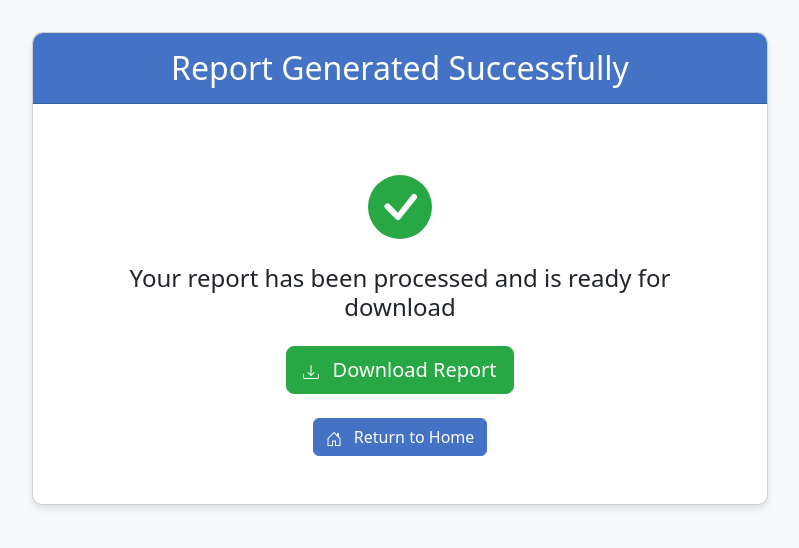
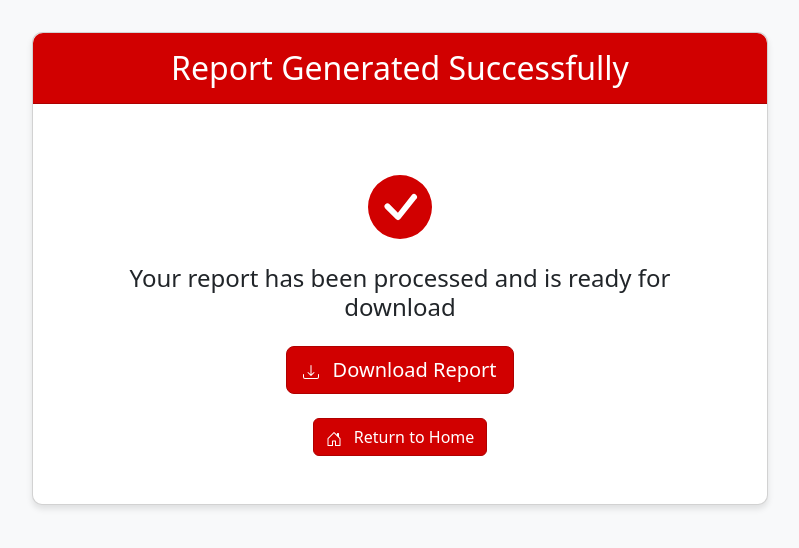
Before and after one commit to lgizzle/cheers-business-tools, a Flask app: template templates/success.html in a window 1280 px wide. Shown: the top 548 px of the page, without its empty margins (240-1039 px from the left). Run offline with Flask 2, Linux system fonts and the light colour scheme; the template is opened without the code that fills it, so the values that code supplies are empty.

Commit message:
UI improvements: Fix Deal Split Calculator description and standardize success page colors

```diff
--- a/app.py
+++ b/app.py
@@ -574,13 +574,6 @@ def get_multi_product_scenario(scenario_name):
             "error": str(e)
         })
 
-# Route to delete a saved multi-product scenario
-@app.route('/api/delete-multi-product-scenario/<scenario_name>', methods=['DELETE'])
-def delete_multi_product_scenario(scenario_name):
-    calculator = MultiProductBuyingCalculator()
-    success = calculator.delete_scenario(scenario_name)
-    return jsonify({"success": success})
-
 # Margin/Markup Calculator routes
 @app.route('/margin-calculator')
 def margin_calculator_page():
--- a/templates/index.html
+++ b/templates/index.html
@@ -102,10 +102,10 @@
                         <h2 class="text-center mb-0">Deal Split Calculator</h2>
                     </div>
                     <div class="card-body d-flex flex-column">
-                        <h4 class="mb-4">Calculate Deal Splits Between Stores</h4>
+                        <h4 class="mb-4">Allocate Products Within Large Deals</h4>
                         <p class="mb-4">
-                            This tool helps you calculate optimal distribution of product deals across multiple store locations.
-                            Define your deal parameters and store volumes to split cases efficiently.
+                            This tool helps you allocate product quantities across multiple varieties within a single large deal.
+                            Uses proportional distribution based on annual sales performance. A simpler alternative to the multi-product calculator when you just need basic allocation without ROI analysis.
                         </p>
                         <div class="mt-auto">
                             <a href="{{ url_for('deal_calculator_page') }}" class="btn btn-primary btn-lg">Open Deal Calculator</a>
--- a/templates/success.html
+++ b/templates/success.html
@@ -17,14 +17,14 @@
             background-color: white;
         }
         .card-header {
-            background-color: #4472c4;
+            background-color: #D10000;
             color: white;
             border-radius: 10px 10px 0 0 !important;
             padding: 1rem;
         }
         .success-icon {
             font-size: 4rem;
-            color: #28a745;
+            color: #D10000;
             margin-bottom: 1rem;
         }
         .success-container {
@@ -32,20 +32,20 @@
             text-align: center;
         }
         .btn-primary {
-            background-color: #4472c4;
-            border-color: #4472c4;
+            background-color: #D10000;
+            border-color: #B00000;
         }
         .btn-primary:hover {
-            background-color: #365aa1;
-            border-color: #365aa1;
+            background-color: #B00000;
+            border-color: #900000;
         }
         .btn-success {
-            background-color: #28a745;
-            border-color: #28a745;
+            background-color: #D10000;
+            border-color: #B00000;
         }
         .btn-success:hover {
-            background-color: #218838;
-            border-color: #1e7e34;
+            background-color: #B00000;
+            border-color: #900000;
         }
     </style>
 </head>
```
